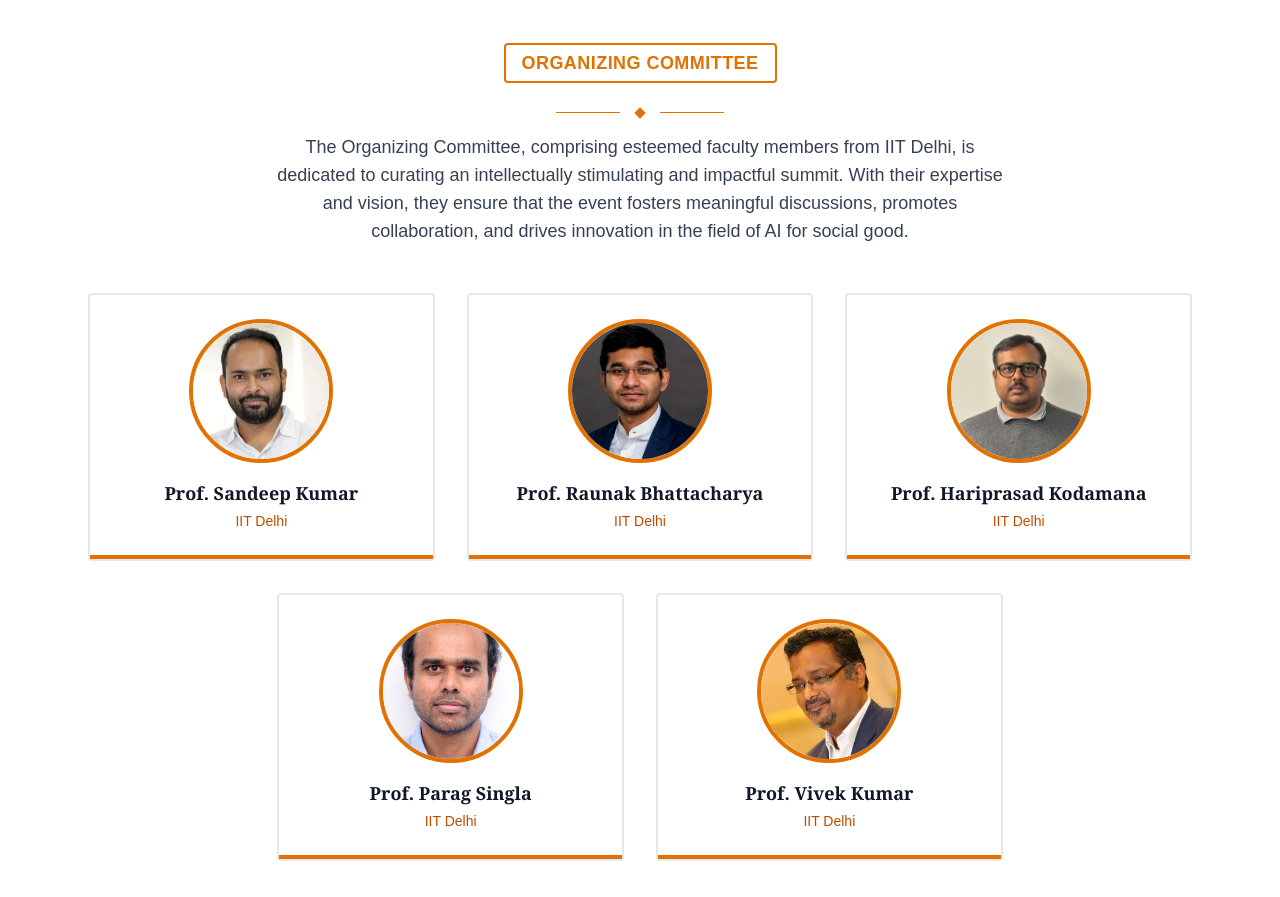
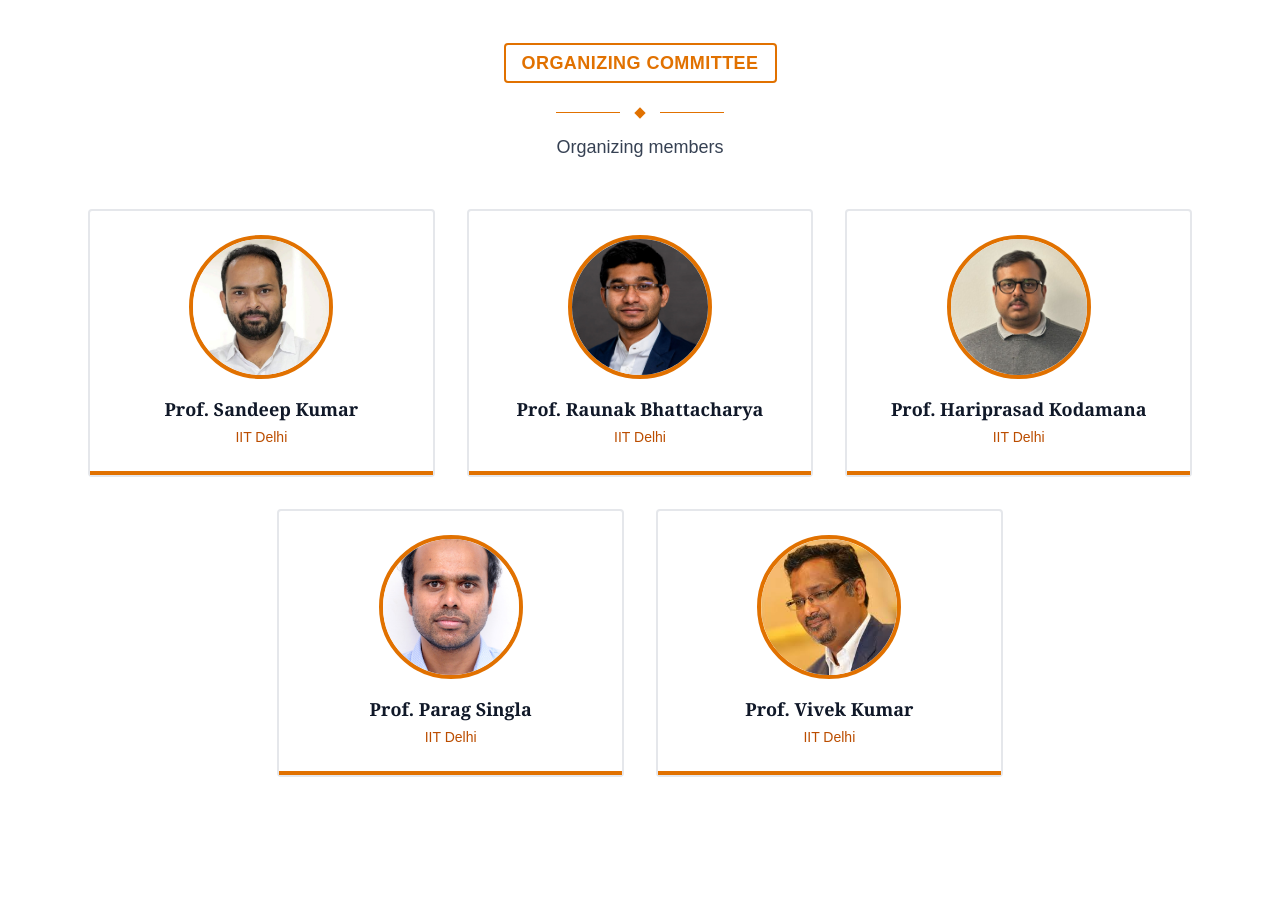
Before and after one commit to itssanju0008/summit-ai, a Next.js app: page / in a window 1280 px wide. Shown: the part 5680-6577 px from the top of the page. Built offline with nearby package versions, Linux system fonts and the light colour scheme.

Commit message:
some text changes

```diff
--- a/src/app/components/Faculties.js
+++ b/src/app/components/Faculties.js
@@ -58,8 +58,7 @@ export function Faculties() {
           </div>
 
           <p className="text-sm md:text-lg text-gray-700 max-w-3xl mx-auto px-4">
-            The Organizing Committee, comprising esteemed faculty members from IIT Delhi, is dedicated to curating an intellectually stimulating and impactful summit. With their expertise and vision, they ensure that the event fosters meaningful discussions, promotes collaboration, and drives innovation in the field of AI for social good.
-          </p>
+            Organizing members  </p>
         </div>
 
         <div className="grid grid-cols-2 sm:grid-cols-2 lg:grid-cols-6 gap-6 md:gap-8">
```
